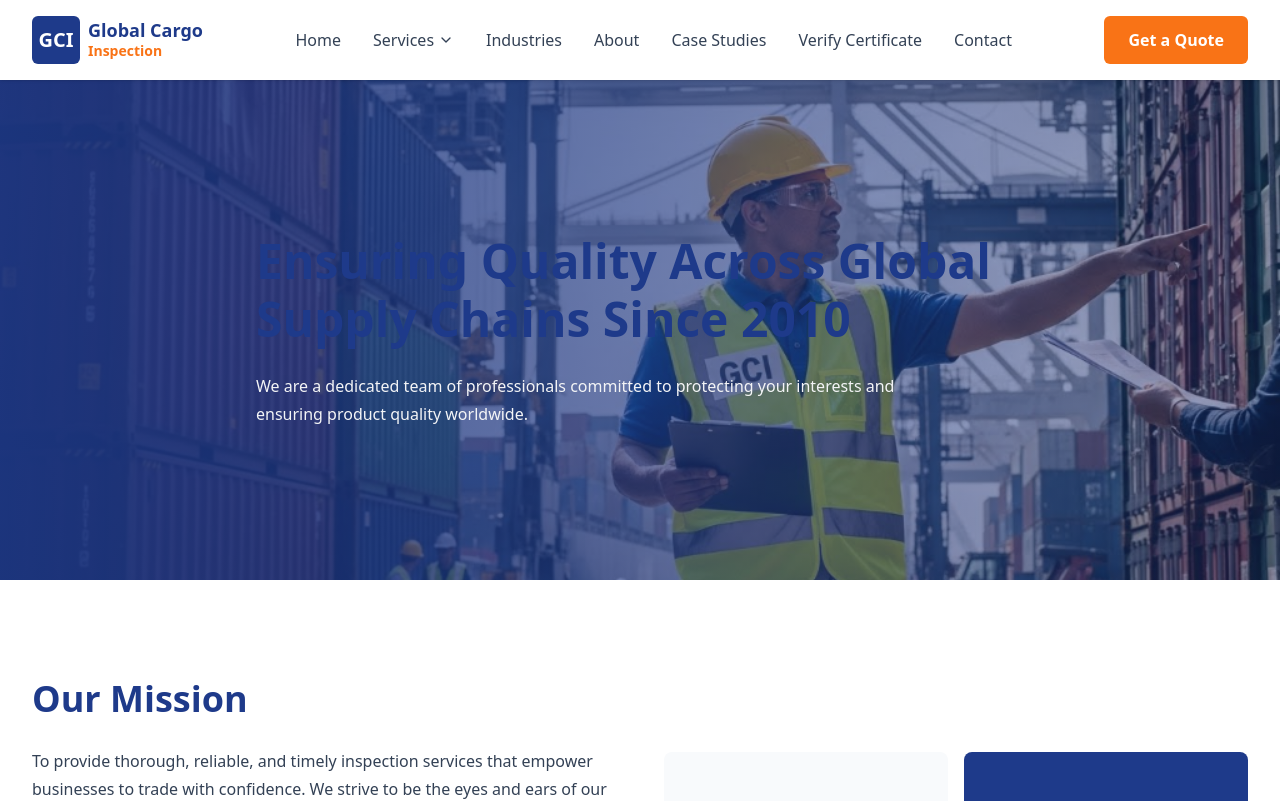
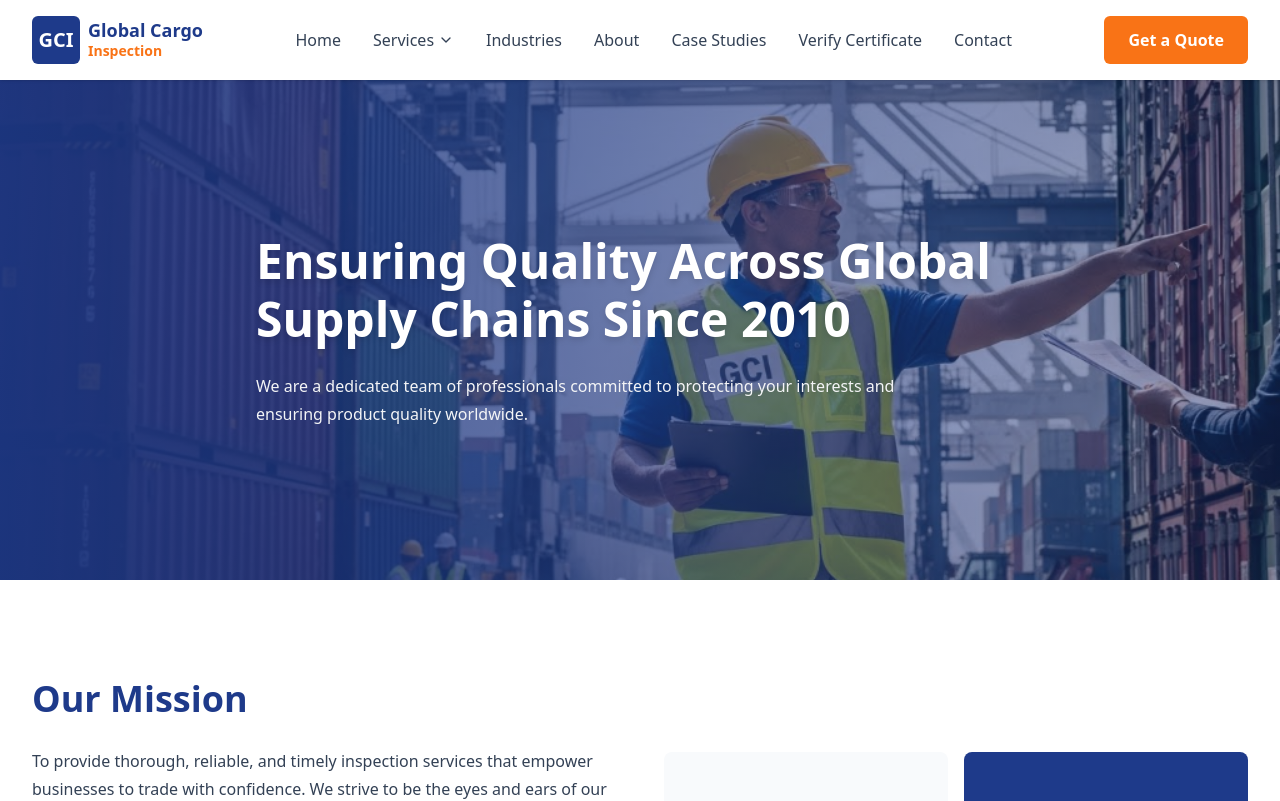
Before and after one commit to Markcarrod/global-cargo-inspection, a Next.js app: page /about in a window 1280 px wide. Shown: the top 801 px of the page. Built offline with nearby package versions, Linux system fonts and the light colour scheme.

Commit message:
Fix font colors on hero images to be white

```diff
--- a/app/about/page.tsx
+++ b/app/about/page.tsx
@@ -29,7 +29,7 @@ export default function AboutPage() {
 
                 <div className="container-custom relative z-10 text-white">
                     <div className="max-w-3xl">
-                        <h1 className="text-5xl md:text-6xl font-bold mb-6">
+                        <h1 className="text-5xl md:text-6xl font-bold mb-6 drop-shadow-md" style={{ color: 'white' }}>
                             Ensuring Quality Across Global Supply Chains Since 2010
                         </h1>
                         <p className="text-xl text-gray-100 max-w-2xl leading-relaxed">
--- a/app/services/[slug]/page.tsx
+++ b/app/services/[slug]/page.tsx
@@ -270,7 +270,7 @@ export default function ServiceDetailPage() {
                 </div>
 
                 <div className="container-custom relative z-10">
-                    <h1 className="text-4xl md:text-5xl font-bold text-white mb-4">
+                    <h1 className="text-4xl md:text-5xl font-bold mb-4 drop-shadow-md" style={{ color: 'white' }}>
                         {service.title}
                     </h1>
                     <p className="text-xl text-gray-100 max-w-2xl">
```
